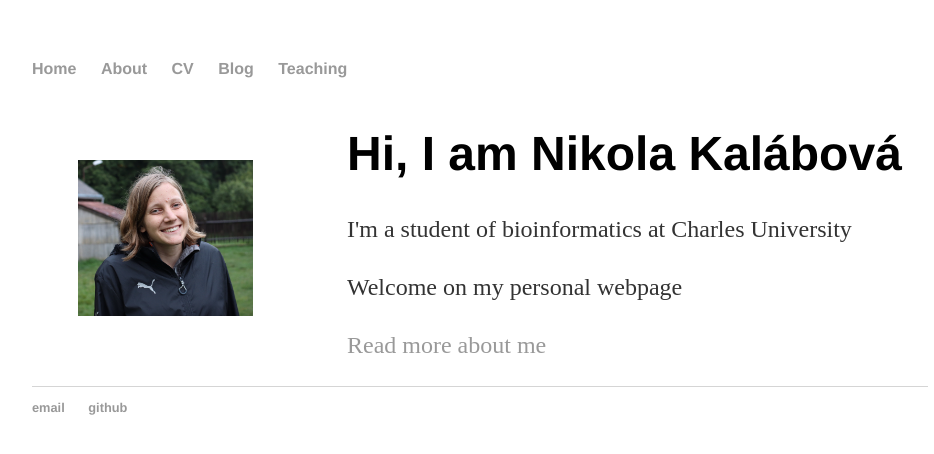
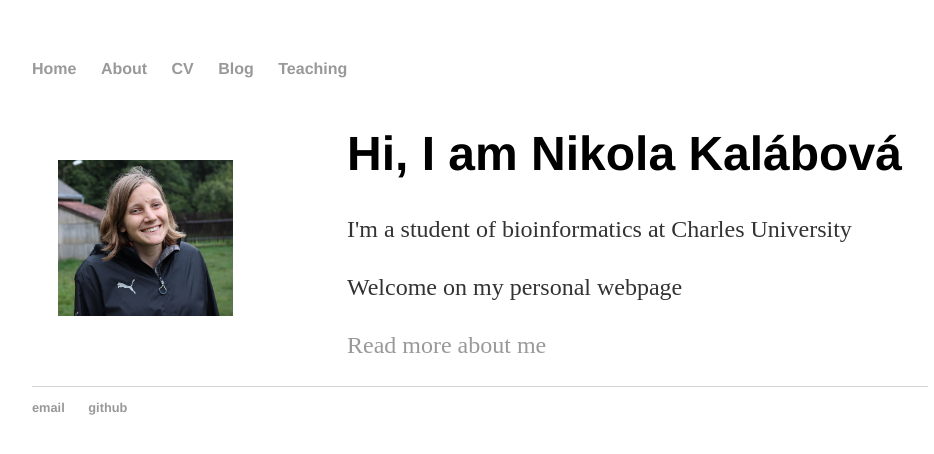
Before and after one commit to lavakin/lavakin.github.io, a Jekyll site: the page built from index.html, in a window 1280 px wide. Shown: the top 454 px of the page, without its empty margins (160-1094 px from the left). Built offline with Jekyll 4.4.1, drawn with Linux system fonts in a browser that asks for light colours.

Commit message:
Update index.html

```diff
--- a/index.html
+++ b/index.html
@@ -16,7 +16,7 @@ title: Nikola Kalábová, Personal Webpage
       }
       .image {
         flex-basis: 30%;
-        padding-left: 20px;
+        padding-right: 20px;
       }
       .text {
         font-size: 20px;
```
